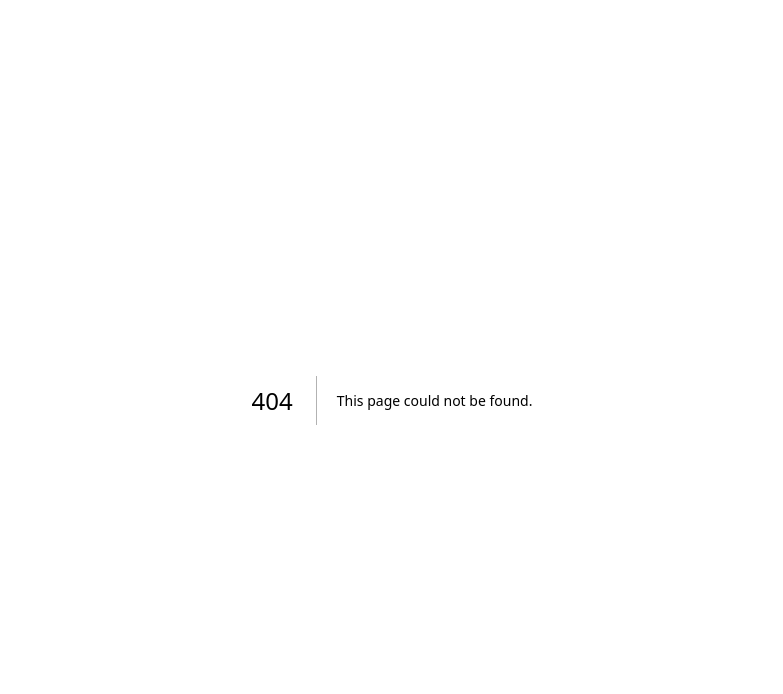
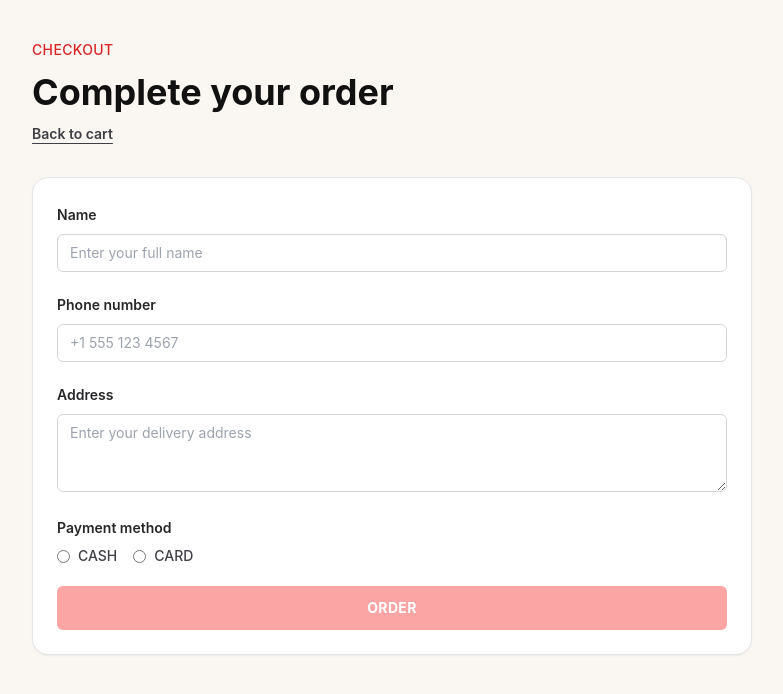
Before and after one commit to InvokerAndrey/Mosushi, a Next.js app: page /checkout in a window 1280 px wide. Before the commit this address had no page. Shown: the top 694 px of the page, without its empty margins (248-1031 px from the left). Built offline with nearby package versions, Linux system fonts and the light colour scheme.

Commit message:
add Complete Order page

```diff
--- a/app/cart/page.tsx
+++ b/app/cart/page.tsx
@@ -145,12 +145,12 @@ export default function CartPage() {
 
           <div className="flex flex-col gap-4 rounded-xl bg-zinc-900 p-5 text-white sm:flex-row sm:items-center sm:justify-between">
             <p className="text-xl font-bold">Total: ${totalPrice.toFixed(2)}</p>
-            <button
-              type="button"
+            <Link
+              href="/checkout"
               className="rounded-md bg-red-500 px-5 py-3 text-sm font-bold uppercase tracking-wide text-white transition hover:bg-red-600"
             >
               Complete order
-            </button>
+            </Link>
           </div>
         </section>
       )}
--- /dev/null
+++ b/app/checkout/page.tsx
@@ -0,0 +1,112 @@
+"use client";
+
+import Link from "next/link";
+import { useMemo, useState } from "react";
+
+type PaymentMethod = "CASH" | "CARD" | "";
+
+export default function CheckoutPage() {
+  const [name, setName] = useState("");
+  const [phoneNumber, setPhoneNumber] = useState("");
+  const [address, setAddress] = useState("");
+  const [paymentMethod, setPaymentMethod] = useState<PaymentMethod>("");
+
+  const isOrderEnabled = useMemo(() => {
+    return (
+      name.trim().length > 0 &&
+      phoneNumber.trim().length > 0 &&
+      address.trim().length > 0 &&
+      paymentMethod !== ""
+    );
+  }, [address, name, paymentMethod, phoneNumber]);
+
+  return (
+    <main className="mx-auto min-h-screen w-full max-w-3xl px-6 py-10">
+      <header className="mb-8 space-y-3">
+        <p className="text-sm font-medium uppercase tracking-wide text-red-600">Checkout</p>
+        <h1 className="text-3xl font-bold text-brand-dark sm:text-4xl">Complete your order</h1>
+        <Link href="/cart" className="inline-flex text-sm font-semibold text-zinc-700 underline underline-offset-4">
+          Back to cart
+        </Link>
+      </header>
+
+      <form className="space-y-5 rounded-2xl border border-zinc-200 bg-white p-6 shadow-sm">
+        <div className="space-y-2">
+          <label htmlFor="customer-name" className="text-sm font-semibold text-zinc-800">
+            Name
+          </label>
+          <input
+            id="customer-name"
+            type="text"
+            value={name}
+            onChange={(event) => setName(event.target.value)}
+            className="w-full rounded-md border border-zinc-300 px-3 py-2 text-sm outline-none transition focus:border-zinc-500"
+            placeholder="Enter your full name"
+          />
+        </div>
+
+        <div className="space-y-2">
+          <label htmlFor="phone-number" className="text-sm font-semibold text-zinc-800">
+            Phone number
+          </label>
+          <input
+            id="phone-number"
+            type="tel"
+            value={phoneNumber}
+            onChange={(event) => setPhoneNumber(event.target.value)}
+            className="w-full rounded-md border border-zinc-300 px-3 py-2 text-sm outline-none transition focus:border-zinc-500"
+            placeholder="+1 555 123 4567"
+          />
+        </div>
+
+        <div className="space-y-2">
+          <label htmlFor="address" className="text-sm font-semibold text-zinc-800">
+            Address
+          </label>
+          <textarea
+            id="address"
+            rows={3}
+            value={address}
+            onChange={(event) => setAddress(event.target.value)}
+            className="w-full rounded-md border border-zinc-300 px-3 py-2 text-sm outline-none transition focus:border-zinc-500"
+            placeholder="Enter your delivery address"
+          />
+        </div>
+
+        <fieldset className="space-y-2">
+          <legend className="text-sm font-semibold text-zinc-800">Payment method</legend>
+          <div className="flex flex-wrap gap-4">
+            <label className="inline-flex items-center gap-2 text-sm font-medium text-zinc-700">
+              <input
+                type="radio"
+                name="payment-method"
+                value="CASH"
+                checked={paymentMethod === "CASH"}
+                onChange={(event) => setPaymentMethod(event.target.value as PaymentMethod)}
+              />
+              CASH
+            </label>
+            <label className="inline-flex items-center gap-2 text-sm font-medium text-zinc-700">
+              <input
+                type="radio"
+                name="payment-method"
+                value="CARD"
+                checked={paymentMethod === "CARD"}
+                onChange={(event) => setPaymentMethod(event.target.value as PaymentMethod)}
+              />
+              CARD
+            </label>
+          </div>
+        </fieldset>
+
+        <button
+          type="button"
+          disabled={!isOrderEnabled}
+          className="w-full rounded-md bg-red-500 px-5 py-3 text-sm font-bold uppercase tracking-wide text-white transition hover:bg-red-600 disabled:cursor-not-allowed disabled:bg-red-300"
+        >
+          Order
+        </button>
+      </form>
+    </main>
+  );
+}
```
